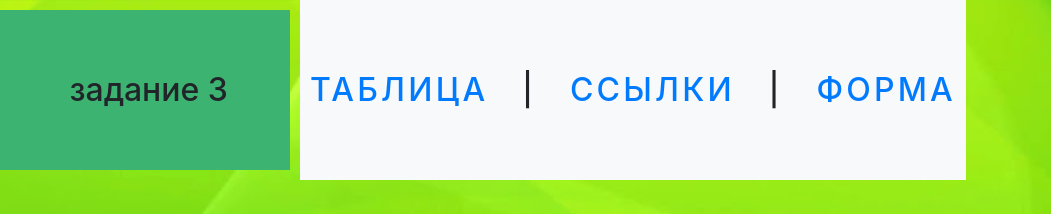
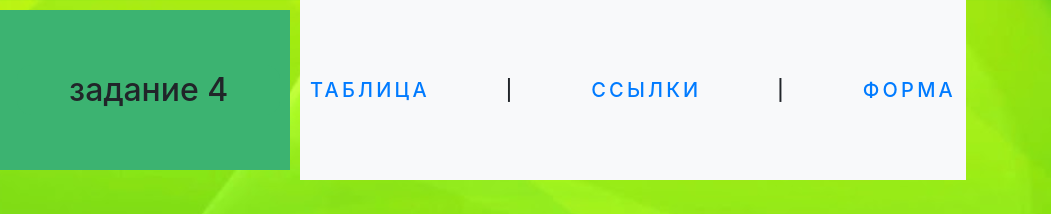
Before and after one commit to Deinare/Deinare.github.io, a plain HTML site: page 4/index.html in a window 1280 px wide. Shown: the top 214 px of the page, 229-1280 px from the left. Drawn offline with nearby package versions, Linux system fonts and the light colour scheme.

Commit message:
Update index.html

```diff
--- a/4/index.html
+++ b/4/index.html
@@ -17,12 +17,12 @@
 	<header>
 		<img id="logotip" src="image.png"  alt="картинка">
 	<div class="heads">
-		<h2 style="margin: auto;">задание 3</h2>
+		<h2 style="margin: auto;">задание 4</h2>
 	</div>
 	</header>
 
 	<nav class="navbar navbar-light bg-light">
-		<h2 style="margin: auto; display: flex; justify-content: space-between; flex: 1;">
+		<h5 style="margin: auto; display: flex; justify-content: space-between; flex: 1;">
 		<a  href="#table" title="table">Таблица</a>|
 		<a  href="#ssyl" title="down">Ссылки</a>|
 		<a  href="#form" title="form">Форма</a></h2>
```
